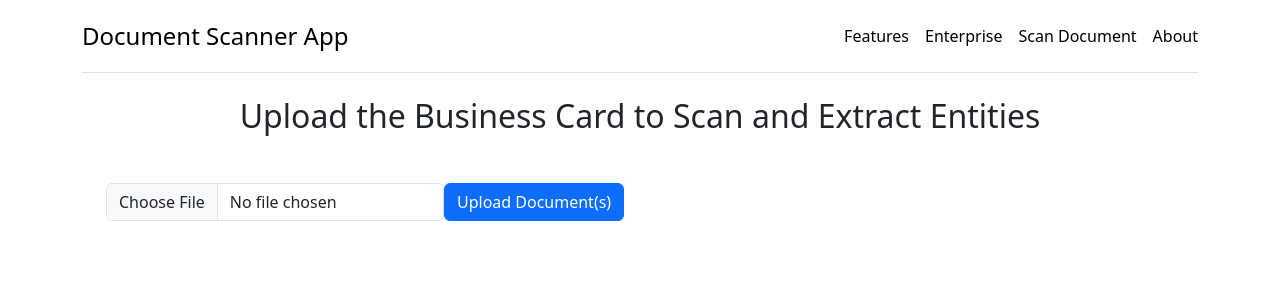
After one commit to chidozieukaigwe/document_scanner_app, a Flask app: page /scanner in a window 1280 px wide. The commit adds this page. Shown: the top 300 px of the page. Run offline with Flask 3, Linux system fonts and the light colour scheme.

Commit message:
Add scanner route and template page

```diff
--- a/main.py
+++ b/main.py
@@ -14,5 +14,10 @@ def about():
     return render_template('about.html')
 
 
+@app.route('/scanner', methods=['GET'])
+def scanner():
+    return render_template('scanner.html')
+
+
 if __name__ == '__main__':
     app.run(debug=True)
--- a/templates/index.html
+++ b/templates/index.html
@@ -25,8 +25,8 @@
 				<a class="me-3 py-2 link-body-emphasis text-decoration-none" href="#">
 					Enterprise
 				</a>
-				<a class="me-3 py-2 link-body-emphasis text-decoration-none" href="#">
-					Support
+				<a class="me-3 py-2 link-body-emphasis text-decoration-none" href="/scanner">
+					Scan Document
 				</a>
 				<a class="py-2 link-body-emphasis text-decoration-none" href="/about">
 					About
--- /dev/null
+++ b/templates/scanner.html
@@ -0,0 +1,20 @@
+{% extends 'index.html' %}
+
+{% block body %}
+	<div class="container">
+		<h2 class="text-center">
+			Upload the Business Card to Scan and Extract Entities
+		</h2>
+		<div class="container mt-5">
+			<form class="row g-3" action="#" method="POST" enctype="multipart/form-data">
+				<div class="d-flex flex-row align-items-center">
+					<div>
+						<input class="form-control" type="file" id="formFile" required>
+					</div>
+					<button type="submit" class="btn btn-primary">Upload Document(s)</button>
+				</div>
+			</form>
+		</div>
+
+	</div>
+{% endblock %}
```
